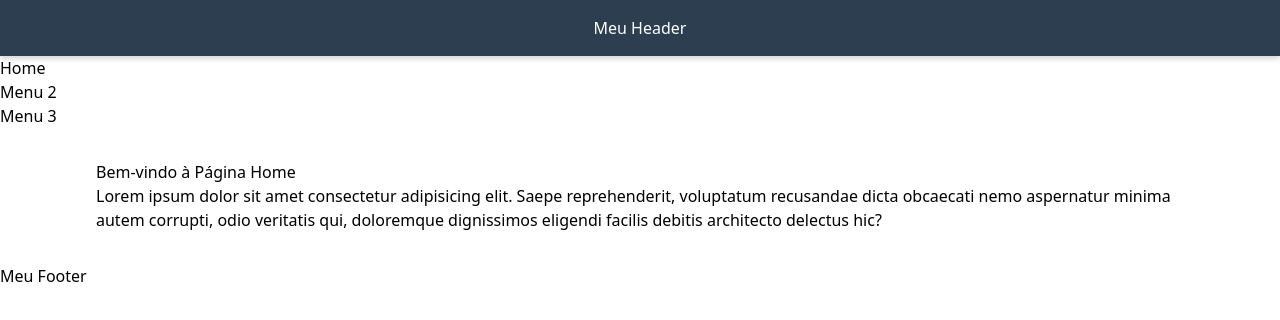
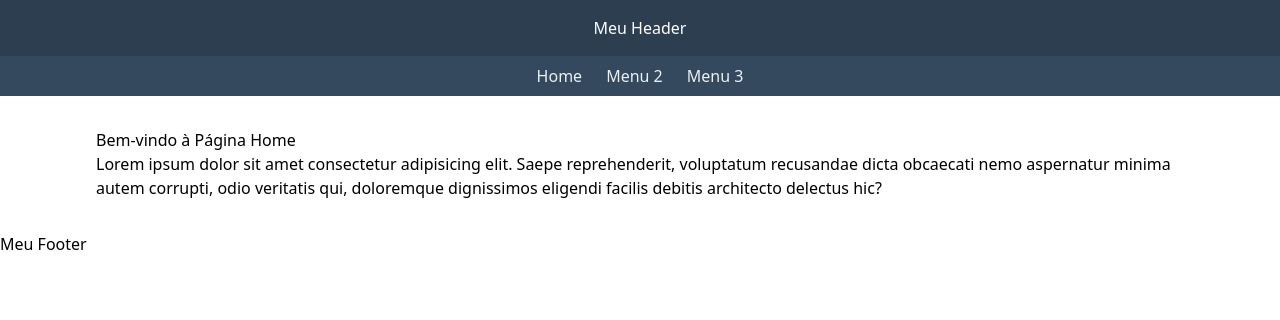
Before and after one commit to hugosantos-uf/VS16A-Task01, a Next.js app: page / in a window 1280 px wide. Shown: the top 320 px of the page. Built offline with nearby package versions, Linux system fonts and the light colour scheme.

Commit message:
adicionado estilos a navbar

```diff
--- a/src/components/navbar/navbar.module.scss
+++ b/src/components/navbar/navbar.module.scss
@@ -0,0 +1,27 @@
+.navbar {
+  background-color: #34495e;
+  padding: 0.5rem 2rem;
+  display: flex;
+  justify-content: center;
+
+  ul {
+    list-style: none;
+    display: flex;
+    gap: 1.5rem;
+    margin: 0;
+    padding: 0;
+  }
+
+  li {
+    a {
+      color: #ecf0f1;
+      text-decoration: none;
+      font-weight: 500;
+      transition: color 0.3s ease;
+
+      &:hover {
+        color: #1abc9c;
+      }
+    }
+  }
+}
```
